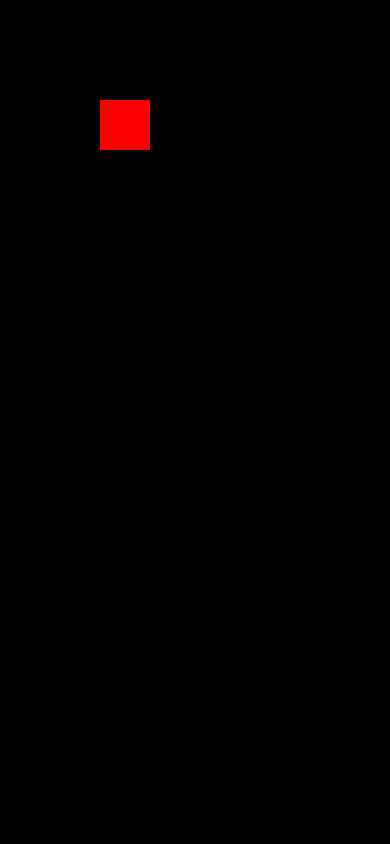
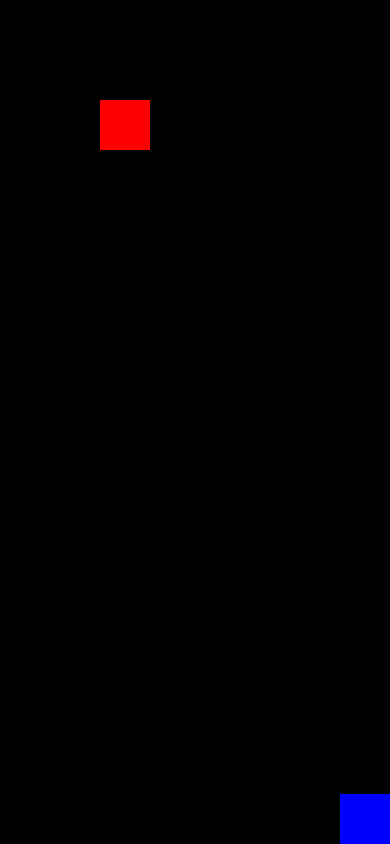
Before and after one commit to LeYohan-rgb/quantum_duel, a website: page src/index.html in a window 390 px wide. Drawn offline with Linux system fonts and the light colour scheme.

Commit message:
Made the website web-responsive
Tthat is, the battle ground size is nott dependent on pixels, rather on the window played

```diff
--- a/src/index.html
+++ b/src/index.html
@@ -20,6 +20,9 @@
     }
   </style>
   <script>
+    const window_height = window.innerHeight;
+    const window_width = window.innerWidth;
+
     const plr1 = document.getElementById("player1");
     let x = 100;
     let y = 100;
@@ -63,8 +66,8 @@
         y += dy * speed;
 
         //AVOID PLAYER FROM GOING OFF BOUNDS
-        x = Math.min(x, 850);
-        y = Math.min(y, 800);
+        x = Math.min(x, (window_width-50)/2 - 50);
+        y = Math.min(y, window_height - 50);
 
         x = Math.max(0, x);
         y = Math.max(0, y);
@@ -108,10 +111,10 @@
         }
 
         //AVOID PLAYER FROM GOING OFF BOUNDS
-        x_2 = Math.min(x_2, 1800);
-        y_2 = Math.min(y_2, 800);
+        x_2 = Math.min(x_2, window_width - 50);
+        y_2 = Math.min(y_2, window_height - 50);
 
-        x_2 = Math.max(950, x_2);
+        x_2 = Math.max((window_width - 50)/2 + 50, x_2);
         y_2 = Math.max(0, y_2);
 
         // dont let diagonals go fastter
```
